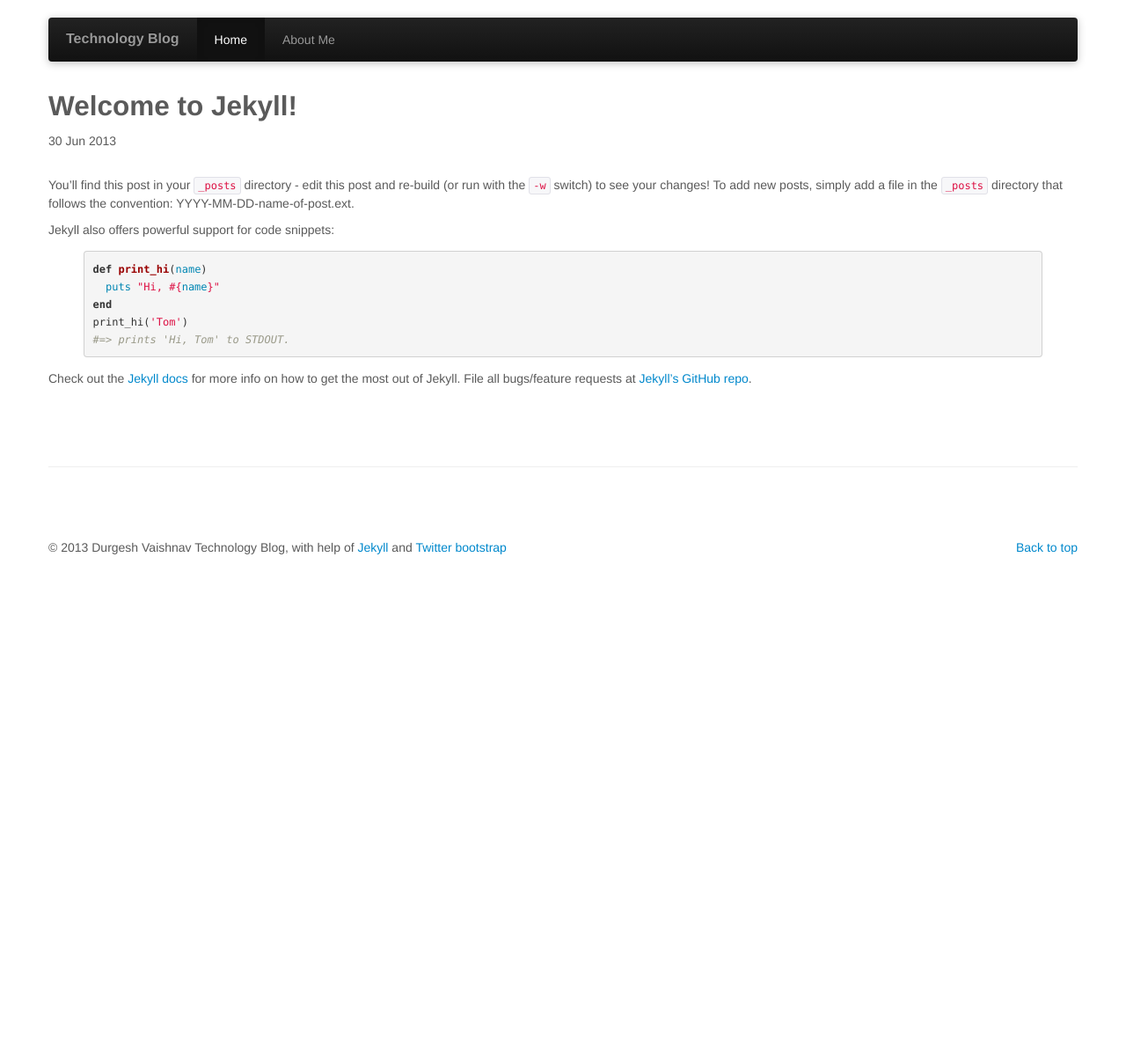
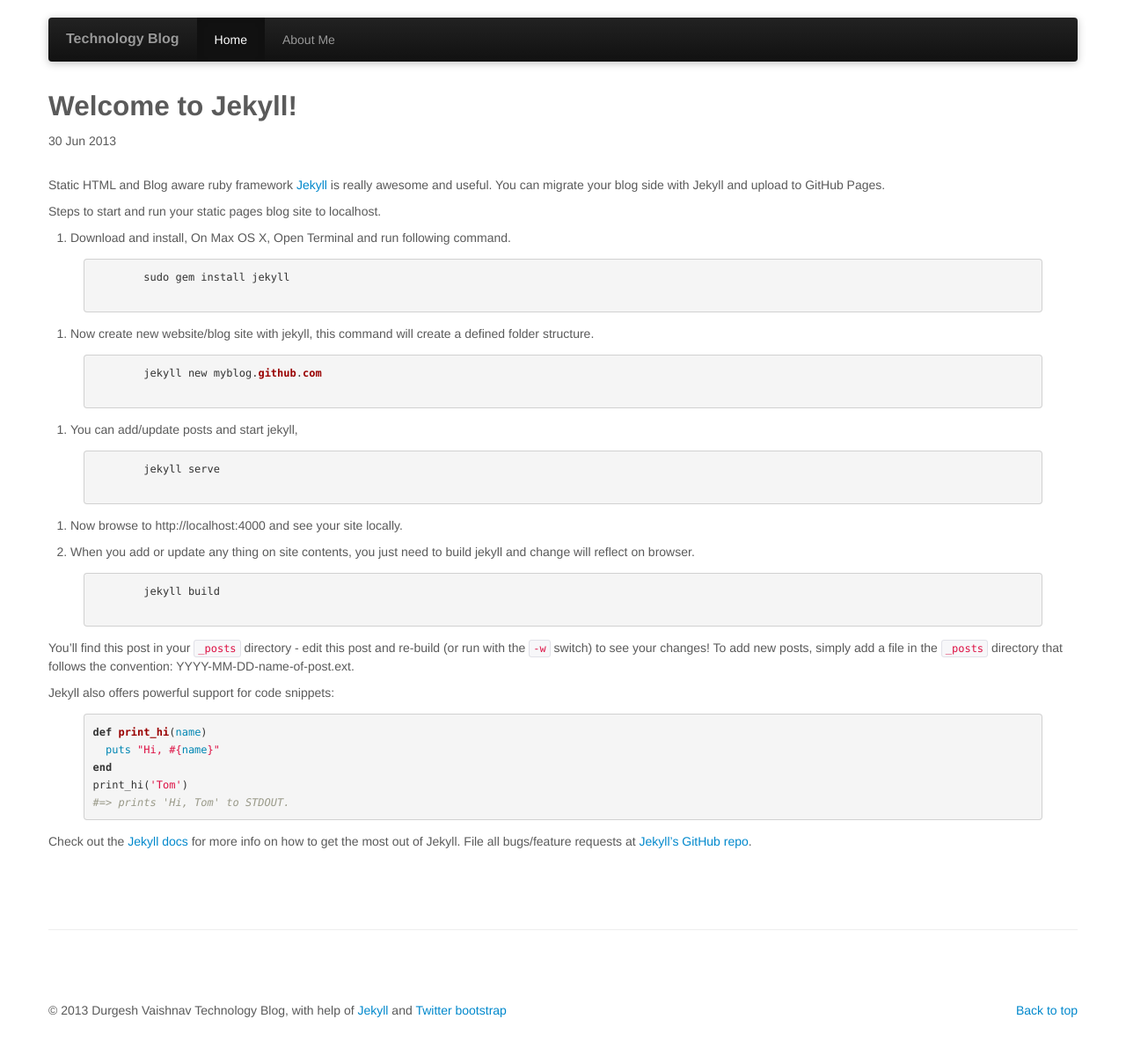
Before and after one commit to vdurgesh/git-pages, a Jekyll site: the page built from _posts/2013-06-30-welcome-to-jekyll.markdown, in a window 1280 px wide. Shown: the whole page at 88% size. Built offline with Jekyll 4.4.1, drawn with Linux system fonts in a browser that asks for light colours; before the commit the page ends 900 px from its top, so only the background shows below that.

Commit message:
post about jekyll

```diff
--- a/_posts/2013-06-30-welcome-to-jekyll.markdown
+++ b/_posts/2013-06-30-welcome-to-jekyll.markdown
@@ -4,6 +4,35 @@
 date:   2013-06-30 14:01:03
 categories: jekyll update
 ---
+
+Static HTML and Blog aware ruby framework [Jekyll][jekyll] is really awesome and useful. You can migrate your blog side with Jekyll and upload to GitHub Pages.
+
+
+Steps to start and run your static pages blog site to localhost.
+
+
+1. Download and install, On Max OS X, Open Terminal and run following command.
+	{% highlight ruby %}
+	sudo gem install jekyll
+	{% endhighlight %}
+
+2.  Now create new website/blog site with jekyll, this command will create a defined folder structure.
+	{% highlight ruby %}
+	jekyll new myblog.github.com
+	{% endhighlight %}
+
+3.  You can add/update posts and start jekyll,
+ 	{% highlight ruby %}
+	jekyll serve
+	{% endhighlight %}
+
+4. Now browse to http://localhost:4000 and see your site locally.
+
+5. When you add or update any thing on site contents, you just need to build jekyll and change will reflect on browser.
+ 	{% highlight ruby %}
+	jekyll build
+	{% endhighlight %}
+
 
 You'll find this post in your `_posts` directory - edit this post and re-build (or run with the `-w` switch) to see your changes!
 To add new posts, simply add a file in the `_posts` directory that follows the convention: YYYY-MM-DD-name-of-post.ext.
```
